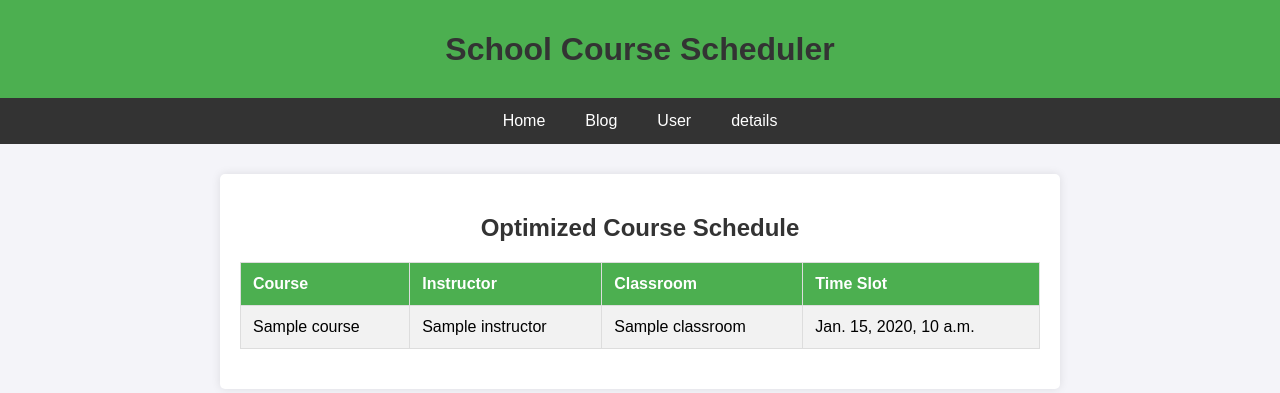
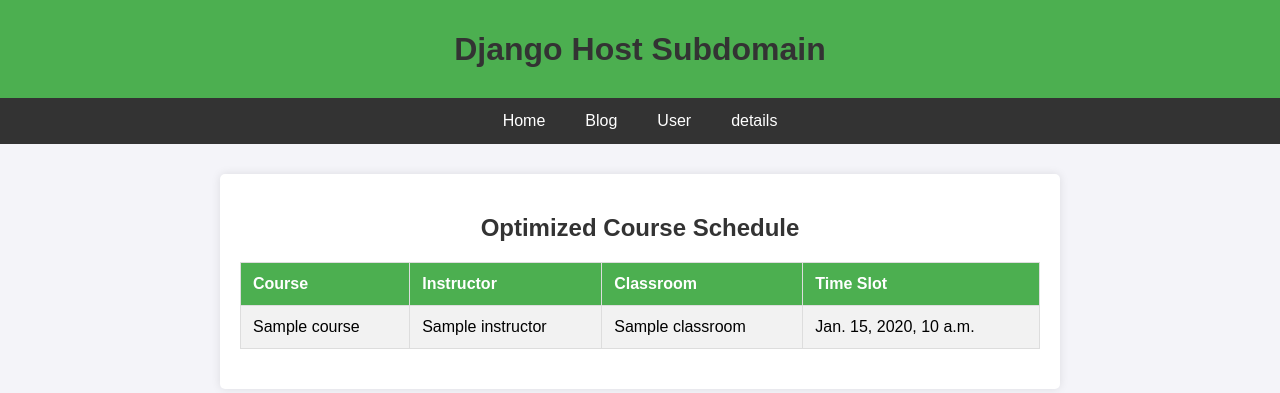
Before and after one commit to Great-special/django-subdomain-project, a Django app: template templates/index.html in a window 1280 px wide. Shown: the top 393 px of the page. Run offline with Django 5.2, Linux system fonts and the light colour scheme; the template is opened without the code that fills it: most values are stand-ins (such as "Sample title", 1, 10 or a date in 2020).

Commit message:
ready and working

```diff
--- a/templates/index.html
+++ b/templates/index.html
@@ -5,7 +5,7 @@
 <head>
     <meta charset="UTF-8">
     <meta name="viewport" content="width=device-width, initial-scale=1.0">
-    <title>Generated Schedule</title>
+    <title>SubDomain</title>
     <style>
         body {
             font-family: Arial, sans-serif;
@@ -95,7 +95,7 @@
 </head>
 <body>
     <header>
-        <h1>School Course Scheduler</h1>
+        <h1>Django Host Subdomain</h1>
     </header>
     <nav>
         <ul>
```
